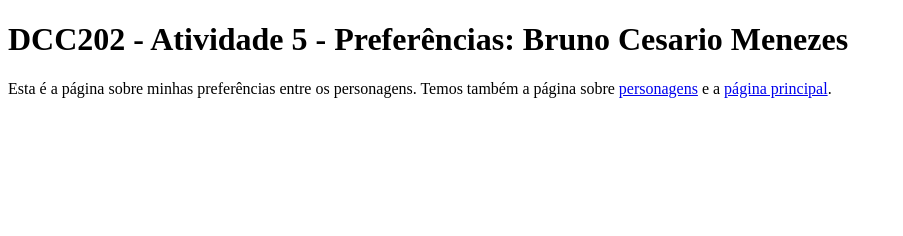
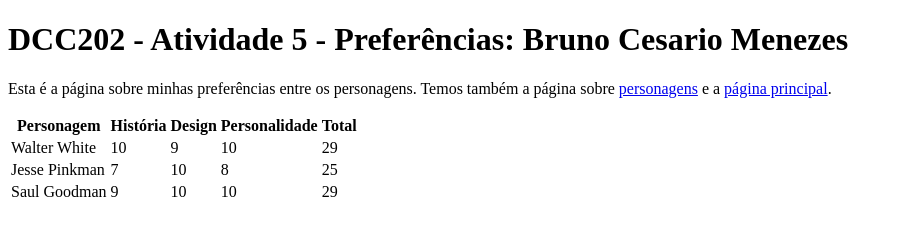
Before and after one commit to ufjf-dcc202/ufjf-dcc202-2023-3-b-atv5-BrunoCesarioMenezes, a website: page preferencias.html in a window 1280 px wide. Shown: the whole page, without its empty margins (0-903 px from the left). Drawn offline with Linux system fonts and the light colour scheme.

Commit message:
adiciona tabela, organiza colunas e dá nota total

```diff
--- a/preferencias.html
+++ b/preferencias.html
@@ -9,6 +9,15 @@
     <main>
         <h1>DCC202 - Atividade 5 - Preferências: Bruno Cesario Menezes</h1>
         <p>Esta é a página sobre minhas preferências entre os personagens. Temos também a página sobre <a href="personagens.html">personagens</a> e a <a href="index.html">página principal</a>.</p>
+        <table>
+            <thead><tr><th>Personagem</th><th>História</th><th>Design</th><th>Personalidade</th><th>Total</th></tr></thead>
+            <tbody>
+                <tr><td>Walter White</td><td>10</td><td>9</td><td>10</td><td>29</td></tr>
+                <tr><td>Jesse Pinkman</td><td>7</td><td>10</td><td>8</td><td>25</td></tr>
+                <tr><td>Saul Goodman</td><td>9</td><td>10</td><td>10</td><td>29</td></tr>
+            </tbody>
+
+        </table>
     </main>
 </body>
 </html>
```
